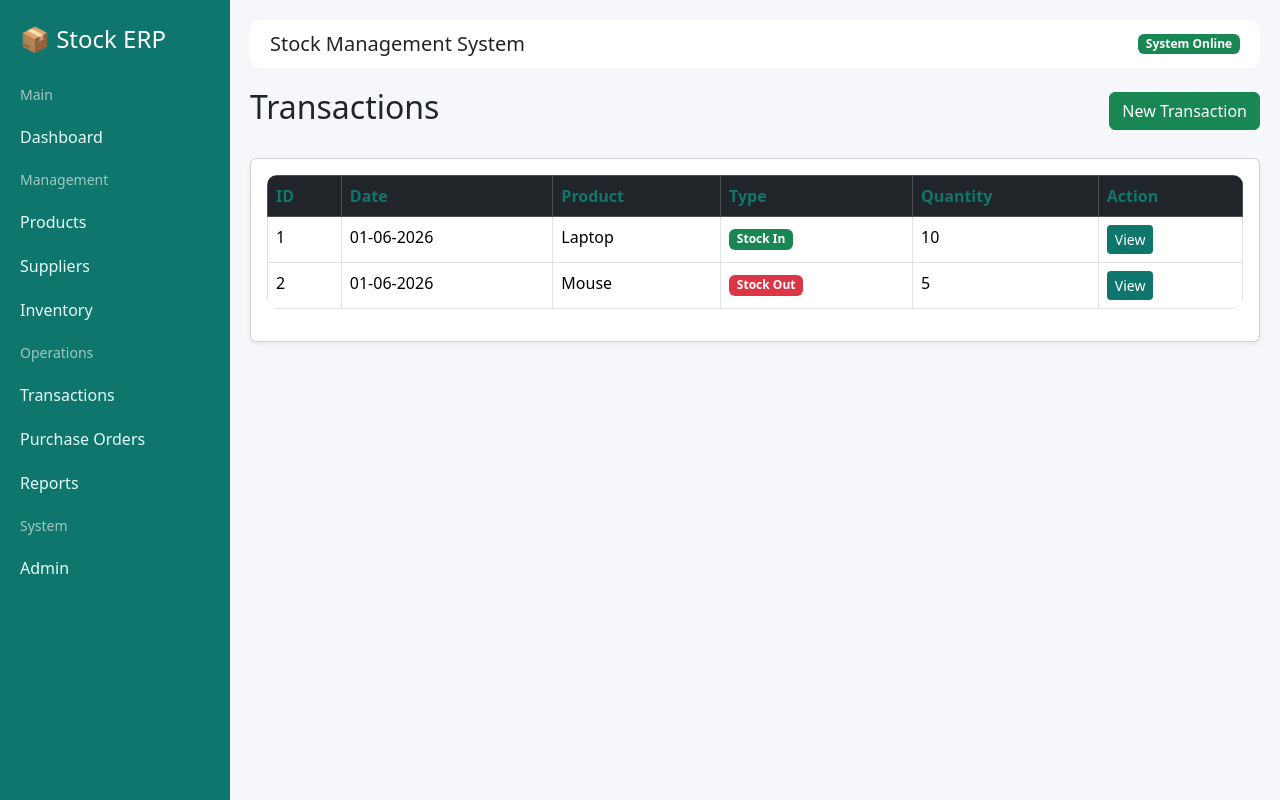
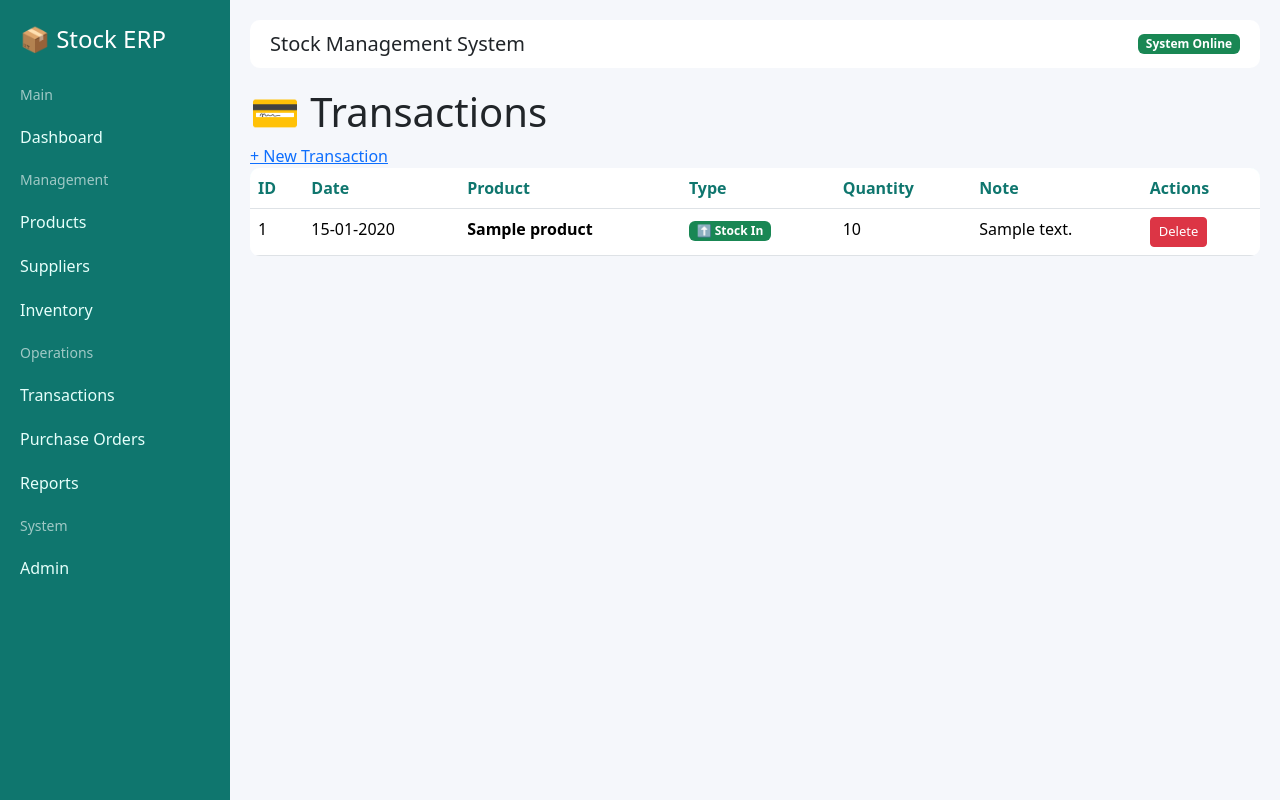
Before and after one commit to Oporicita/stock_mini, a Django app: page /transactions/ in a window 1280 px wide. Run offline with Django 5.2, Linux system fonts and the light colour scheme; tables that the repository leaves empty hold one stand-in row (values such as "Sample post").

Commit message:
Fixed all templates with real data

```diff
--- a/templates/transactions/transaction_list.html
+++ b/templates/transactions/transaction_list.html
@@ -1,86 +1,45 @@
 {% extends 'base.html' %}
-
 {% block content %}
-
-<div class="d-flex justify-content-between align-items-center mb-4">
-
-    <h2>Transactions</h2>
-
-    <button type="submit" class="btn btn-success">
-        New Transaction
-    </button>
-
+<div class="page-header">
+    <h1>💳 Transactions</h1>
+    <a href="/transactions/add/" class="btn-teal">+ New Transaction</a>
 </div>
-
-<div class="card shadow-sm">
-
-    <div class="card-body">
-
-        <table class="table table-bordered table-hover">
-
-            <thead class="table-dark">
-
+<div class="stat-card">
+<table class="table">
+    <thead>
         <tr>
             <th>ID</th>
             <th>Date</th>
             <th>Product</th>
             <th>Type</th>
             <th>Quantity</th>
-                    <th>Action</th>
+            <th>Note</th>
+            <th>Actions</th>
         </tr>
-
     </thead>
-
     <tbody>
-
+    {% for transaction in transactions %}
     <tr>
-                    <td>1</td>
-                    <td>01-06-2026</td>
-                    <td>Laptop</td>
-
+        <td>{{ transaction.id }}</td>
+        <td>{{ transaction.date|date:"d-m-Y" }}</td>
+        <td><strong>{{ transaction.product.name }}</strong></td>
         <td>
-                        <span class="badge bg-success">
-                            Stock In
-                        </span>
+            {% if transaction.transaction_type == 'in' %}
+            <span class="badge bg-success">⬆️ Stock In</span>
+            {% else %}
+            <span class="badge bg-danger">⬇️ Stock Out</span>
+            {% endif %}
         </td>
-
-                    <td>10</td>
-
+        <td>{{ transaction.quantity }}</td>
+        <td>{{ transaction.note|truncatechars:30 }}</td>
         <td>
-                        <button class="btn btn-primary btn-sm">
-                            View
-                        </button>
+            <a href="/transactions/delete/{{ transaction.id }}/" class="btn btn-danger btn-sm" onclick="return confirm('Are you sure?')">Delete</a>
         </td>
-
     </tr>
-
-                <tr>
-                    <td>2</td>
-                    <td>01-06-2026</td>
-                    <td>Mouse</td>
-
-                    <td>
-                        <span class="badge bg-danger">
-                            Stock Out
-                        </span>
-                    </td>
-
-                    <td>5</td>
-
-                    <td>
-                        <button class="btn btn-primary btn-sm">
-                            View
-                        </button>
-                    </td>
-
-                </tr>
-
+    {% empty %}
+    <tr><td colspan="7" style="text-align:center;color:#888;padding:30px;">No transactions yet.</td></tr>
+    {% endfor %}
     </tbody>
-
 </table>
-
 </div>
-
-</div>
-
 {% endblock %}
```
Lines whose indentation alone changed are shown as unchanged.
